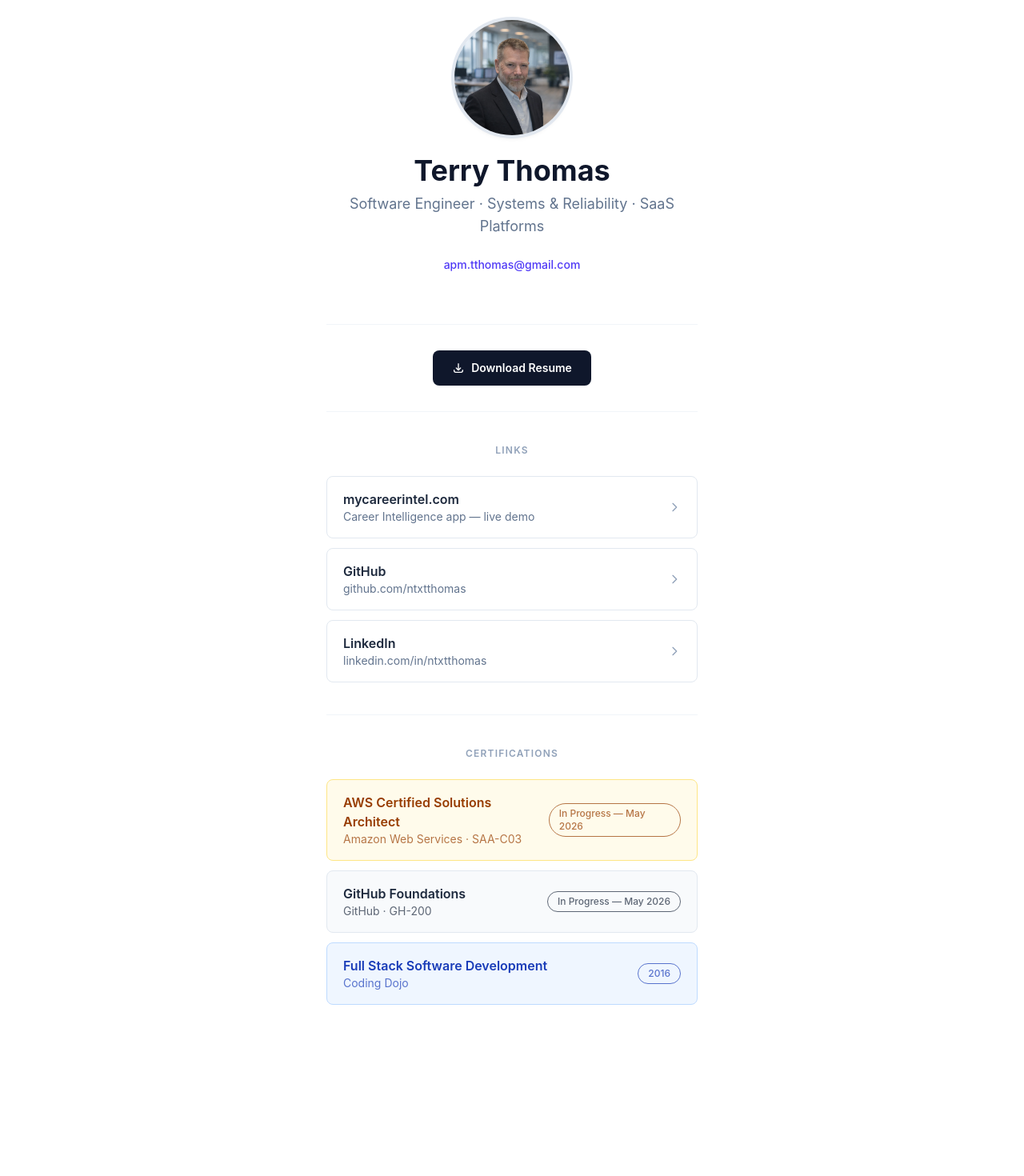
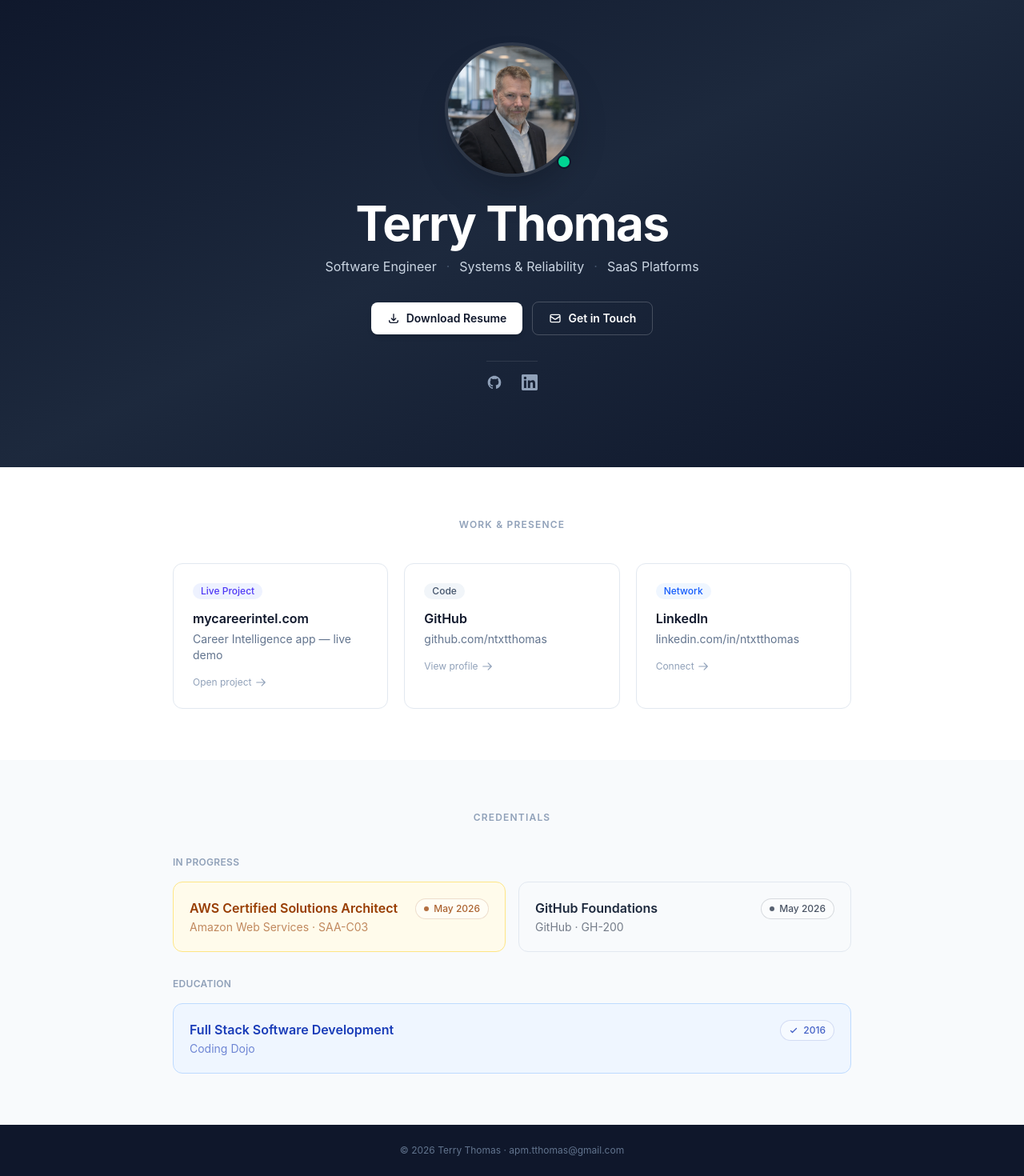
Before and after one commit to ntxtthomas/bio, a React (Vite) app: page / in a window 1280 px wide. Shown: the part 39-1509 px from the top of the page at 80% size. Before the commit the page ends 1399 px from the top, so only its background shows below. Built offline with nearby package versions, Linux system fonts and the light colour scheme.

Commit message:
better uiux

```diff
--- a/index.html
+++ b/index.html
@@ -4,7 +4,7 @@
     <meta charset="UTF-8" />
     <link rel="icon" type="image/svg+xml" href="/favicon.svg" />
     <meta name="viewport" content="width=device-width, initial-scale=1.0" />
-    <title>bio</title>
+    <title>Terry Thomas — Software Engineer</title>
   </head>
   <body>
     <div id="root"></div>
--- a/src/App.tsx
+++ b/src/App.tsx
@@ -1,21 +1,25 @@
 import Certifications from './components/Certifications';
 import Hero from './components/Hero';
 import Links from './components/Links';
-import ResumeDownload from './components/ResumeDownload';
 
 function App() {
   return (
-    <main className="min-h-screen bg-white">
-      <div className="mx-auto max-w-lg px-6 pb-16">
-        <Hero />
-        <hr className="border-slate-100" />
-        <ResumeDownload />
-        <hr className="border-slate-100" />
-        <Links />
-        <hr className="border-slate-100" />
-        <Certifications />
-      </div>
-    </main>
+    <div className="min-h-screen font-sans antialiased">
+      <Hero />
+      <Links />
+      <Certifications />
+      <footer className="bg-slate-900 py-6 text-center text-xs text-slate-500">
+        <p>
+          &copy; {new Date().getFullYear()} Terry Thomas &middot;{' '}
+          <a
+            href="mailto:apm.tthomas@gmail.com"
+            className="transition-colors hover:text-slate-300"
+          >
+            apm.tthomas@gmail.com
+          </a>
+        </p>
+      </footer>
+    </div>
   );
 }
 
--- a/src/components/Certifications.tsx
+++ b/src/components/Certifications.tsx
@@ -29,41 +29,85 @@ const certs: Cert[] = [
   },
 ];
 
+const inProgress = certs.filter((c) => !c.year);
+const completed = certs.filter((c) => c.year);
+
 export default function Certifications() {
   return (
-    <section className="py-10">
-      <h2 className="mb-6 text-center text-xs font-semibold uppercase tracking-widest text-slate-400">
-        Certifications
+    <section className="bg-slate-50 py-16">
+      <div className="mx-auto max-w-4xl px-6">
+        <h2 className="mb-10 text-center text-xs font-semibold uppercase tracking-widest text-slate-400">
+          Credentials
         </h2>
-      <ul className="flex flex-col gap-3">
-        {certs.map(({ name, code, issuer, color, href, year }) => (
-          <li
-            key={name}
-            className={`flex items-center justify-between rounded-lg border px-5 py-4 ${color}`}
-          >
+
+        {/* In Progress */}
+        <div className="mb-8">
+          <p className="mb-4 text-xs font-semibold uppercase tracking-wide text-slate-400">
+            In Progress
+          </p>
+          <div className="grid gap-4 sm:grid-cols-2">
+            {inProgress.map(({ name, code, issuer, color }) => (
+              <div key={name} className={`rounded-xl border p-5 ${color}`}>
+                <div className="flex items-start justify-between gap-3">
                   <div>
-              {href ? (
-                <a
-                  href={href}
-                  target="_blank"
-                  rel="noopener noreferrer"
-                  className="font-semibold underline-offset-2 hover:underline"
-                >
-                  {name}
-                </a>
-              ) : (
-                <span className="font-semibold">{name}</span>
-              )}
-              <p className="text-sm opacity-70">
+                    <p className="font-semibold">{name}</p>
+                    <p className="mt-0.5 text-sm opacity-60">
                       {issuer}{code ? ` · ${code}` : ''}
                     </p>
                   </div>
-            <span className="rounded-full border border-current px-3 py-1 text-xs font-medium opacity-70">
-              {year ?? 'In Progress — May 2026'}
+                  <span className="flex shrink-0 items-center gap-1.5 rounded-full border border-current/20 bg-white/60 px-2.5 py-1 text-xs font-medium opacity-80">
+                    <span className="h-1.5 w-1.5 animate-pulse rounded-full bg-current" aria-hidden="true" />
+                    May 2026
                   </span>
-          </li>
+                </div>
+              </div>
             ))}
-      </ul>
+          </div>
+        </div>
+
+        {/* Education / Completed */}
+        <div>
+          <p className="mb-4 text-xs font-semibold uppercase tracking-wide text-slate-400">
+            Education
+          </p>
+          <div className="grid gap-4">
+            {completed.map(({ name, code, issuer, color, href, year }) => {
+              const inner = (
+                <div className={`rounded-xl border p-5 transition-all ${color} ${href ? 'hover:shadow-md' : ''}`}>
+                  <div className="flex items-start justify-between gap-3">
+                    <div>
+                      <p className="font-semibold">{name}</p>
+                      <p className="mt-0.5 text-sm opacity-60">
+                        {issuer}{code ? ` · ${code}` : ''}
+                      </p>
+                    </div>
+                    <span className="flex shrink-0 items-center gap-1.5 rounded-full border border-current/20 bg-white/60 px-2.5 py-1 text-xs font-medium opacity-80">
+                      <svg
+                        xmlns="http://www.w3.org/2000/svg"
+                        className="h-3 w-3"
+                        fill="none"
+                        viewBox="0 0 24 24"
+                        stroke="currentColor"
+                        strokeWidth={2.5}
+                        aria-hidden="true"
+                      >
+                        <path strokeLinecap="round" strokeLinejoin="round" d="M5 13l4 4L19 7" />
+                      </svg>
+                      {year}
+                    </span>
+                  </div>
+                </div>
+              );
+              return href ? (
+                <a key={name} href={href} target="_blank" rel="noopener noreferrer">{inner}</a>
+              ) : (
+                <div key={name}>{inner}</div>
+              );
+            })}
+          </div>
+        </div>
+
+      </div>
     </section>
   );
 }
--- a/src/components/Hero.tsx
+++ b/src/components/Hero.tsx
@@ -2,24 +2,102 @@ import headshot from '../assets/tthomas_3.png';
 
 export default function Hero() {
   return (
-    <section className="flex flex-col items-center gap-6 py-16 text-center">
+    <section className="bg-gradient-to-br from-slate-900 via-slate-800 to-slate-900 px-6 py-24 text-white">
+      <div className="mx-auto flex max-w-2xl flex-col items-center gap-8 text-center">
+
+        {/* Headshot */}
+        <div className="relative">
           <img
             src={headshot}
             alt="Terry Thomas"
-        className="h-36 w-36 rounded-full object-cover shadow-md ring-4 ring-slate-200"
+            className="h-40 w-40 rounded-full object-cover shadow-2xl ring-4 ring-white/10"
           />
-      <div>
-        <h1 className="text-4xl font-bold text-slate-900">Terry Thomas</h1>
-        <p className="mt-2 text-lg text-slate-500">
-          Software Engineer · Systems & Reliability · SaaS Platforms
-        </p>
+          <span
+            className="absolute bottom-2 right-2 h-3.5 w-3.5 rounded-full bg-emerald-400 ring-2 ring-slate-900"
+            aria-hidden="true"
+          />
         </div>
+
+        {/* Name + tagline */}
+        <div className="space-y-3">
+          <h1 className="text-5xl font-bold tracking-tight sm:text-6xl">
+            Terry Thomas
+          </h1>
+          <div className="flex flex-wrap items-center justify-center gap-x-3 gap-y-1 text-slate-300">
+            <span>Software Engineer</span>
+            <span className="text-slate-600" aria-hidden="true">&middot;</span>
+            <span>Systems &amp; Reliability</span>
+            <span className="text-slate-600" aria-hidden="true">&middot;</span>
+            <span>SaaS Platforms</span>
+          </div>
+        </div>
+
+        {/* Primary CTAs */}
+        <div className="flex flex-wrap items-center justify-center gap-3">
+          <a
+            href="/resume.pdf"
+            download
+            className="inline-flex items-center gap-2 rounded-lg bg-white px-5 py-2.5 text-sm font-semibold text-slate-900 shadow-md transition-all hover:bg-indigo-50 hover:shadow-lg active:scale-95"
+          >
+            <svg
+              xmlns="http://www.w3.org/2000/svg"
+              className="h-4 w-4"
+              fill="none"
+              viewBox="0 0 24 24"
+              stroke="currentColor"
+              strokeWidth={2}
+              aria-hidden="true"
+            >
+              <path strokeLinecap="round" strokeLinejoin="round" d="M4 16v1a3 3 0 003 3h10a3 3 0 003-3v-1m-4-4l-4 4m0 0l-4-4m4 4V4" />
+            </svg>
+            Download Resume
+          </a>
           <a
             href="mailto:apm.tthomas@gmail.com"
-        className="text-sm font-medium text-indigo-600 transition-colors hover:text-indigo-800"
+            className="inline-flex items-center gap-2 rounded-lg border border-white/20 px-5 py-2.5 text-sm font-semibold text-white transition-all hover:bg-white/10 active:scale-95"
           >
-        apm.tthomas@gmail.com
+            <svg
+              xmlns="http://www.w3.org/2000/svg"
+              className="h-4 w-4"
+              fill="none"
+              viewBox="0 0 24 24"
+              stroke="currentColor"
+              strokeWidth={2}
+              aria-hidden="true"
+            >
+              <path strokeLinecap="round" strokeLinejoin="round" d="M3 8l7.89 5.26a2 2 0 002.22 0L21 8M5 19h14a2 2 0 002-2V7a2 2 0 00-2-2H5a2 2 0 00-2 2v10a2 2 0 002 2z" />
+            </svg>
+            Get in Touch
           </a>
+        </div>
+
+        {/* Social icon links */}
+        <div className="flex items-center gap-6 border-t border-white/10 pt-4">
+          <a
+            href="https://github.com/ntxtthomas"
+            target="_blank"
+            rel="noopener noreferrer"
+            aria-label="GitHub profile"
+            className="text-slate-400 transition-colors hover:text-white"
+          >
+            <svg className="h-5 w-5" fill="currentColor" viewBox="0 0 24 24" aria-hidden="true">
+              <path fillRule="evenodd" clipRule="evenodd" d="M12 2C6.477 2 2 6.484 2 12.017c0 4.425 2.865 8.18 6.839 9.504.5.092.682-.217.682-.483 0-.237-.008-.868-.013-1.703-2.782.605-3.369-1.343-3.369-1.343-.454-1.158-1.11-1.466-1.11-1.466-.908-.62.069-.608.069-.608 1.003.07 1.531 1.032 1.531 1.032.892 1.53 2.341 1.088 2.91.832.092-.647.35-1.088.636-1.338-2.22-.253-4.555-1.113-4.555-4.951 0-1.093.39-1.988 1.029-2.688-.103-.253-.446-1.272.098-2.65 0 0 .84-.27 2.75 1.026A9.564 9.564 0 0112 6.844c.85.004 1.705.115 2.504.337 1.909-1.296 2.747-1.027 2.747-1.027.546 1.379.202 2.398.1 2.651.64.7 1.028 1.595 1.028 2.688 0 3.848-2.339 4.695-4.566 4.943.359.309.678.92.678 1.855 0 1.338-.012 2.419-.012 2.747 0 .268.18.58.688.482A10.019 10.019 0 0022 12.017C22 6.484 17.522 2 12 2z" />
+            </svg>
+          </a>
+          <a
+            href="https://www.linkedin.com/in/ntxtthomas"
+            target="_blank"
+            rel="noopener noreferrer"
+            aria-label="LinkedIn profile"
+            className="text-slate-400 transition-colors hover:text-white"
+          >
+            <svg className="h-5 w-5" fill="currentColor" viewBox="0 0 24 24" aria-hidden="true">
+              <path d="M20.447 20.452h-3.554v-5.569c0-1.328-.027-3.037-1.852-3.037-1.853 0-2.136 1.445-2.136 2.939v5.667H9.351V9h3.414v1.561h.046c.477-.9 1.637-1.85 3.37-1.85 3.601 0 4.267 2.37 4.267 5.455v6.286zM5.337 7.433a2.062 2.062 0 01-2.063-2.065 2.064 2.064 0 112.063 2.065zm1.782 13.019H3.555V9h3.564v11.452zM22.225 0H1.771C.792 0 0 .774 0 1.729v20.542C0 23.227.792 24 1.771 24h20.451C23.2 24 24 23.227 24 22.271V1.729C24 .774 23.2 0 22.222 0h.003z" />
+            </svg>
+          </a>
+        </div>
+
+      </div>
     </section>
   );
 }
--- a/src/components/Links.tsx
+++ b/src/components/Links.tsx
@@ -1,63 +1,80 @@
-interface LinkItem {
+interface LinkCard {
+  category: string;
+  categoryColor: string;
   label: string;
   description: string;
+  cta: string;
   href: string;
 }
 
-const links: LinkItem[] = [
+const links: LinkCard[] = [
   {
+    category: 'Live Project',
+    categoryColor: 'bg-indigo-50 text-indigo-600',
     label: 'mycareerintel.com',
     description: 'Career Intelligence app — live demo',
+    cta: 'Open project',
     href: 'https://mycareerintel.com',
   },
   {
+    category: 'Code',
+    categoryColor: 'bg-slate-100 text-slate-600',
     label: 'GitHub',
     description: 'github.com/ntxtthomas',
+    cta: 'View profile',
     href: 'https://github.com/ntxtthomas',
   },
   {
+    category: 'Network',
+    categoryColor: 'bg-blue-50 text-blue-600',
     label: 'LinkedIn',
     description: 'linkedin.com/in/ntxtthomas',
+    cta: 'Connect',
     href: 'https://www.linkedin.com/in/ntxtthomas',
   },
 ];
 
 export default function Links() {
   return (
-    <section className="py-10">
-      <h2 className="mb-6 text-center text-xs font-semibold uppercase tracking-widest text-slate-400">
-        Links
+    <section className="bg-white py-16">
+      <div className="mx-auto max-w-4xl px-6">
+        <h2 className="mb-10 text-center text-xs font-semibold uppercase tracking-widest text-slate-400">
+          Work &amp; Presence
         </h2>
-      <ul className="flex flex-col gap-3">
-        {links.map(({ label, href, description }) => (
-          <li key={href}>
+        <div className="grid gap-5 sm:grid-cols-3">
+          {links.map(({ category, categoryColor, label, description, cta, href }) => (
             <a
+              key={href}
               href={href}
               target="_blank"
               rel="noopener noreferrer"
-              className="group flex items-center justify-between rounded-lg border border-slate-200 px-5 py-4 transition-all hover:border-indigo-400 hover:bg-indigo-50"
+              className="group flex flex-col rounded-xl border border-slate-200 p-6 transition-all hover:border-indigo-300 hover:shadow-md"
             >
-              <div>
-                <span className="font-semibold text-slate-800 group-hover:text-indigo-700">
+              <span className={`mb-3 inline-block self-start rounded-full px-2.5 py-0.5 text-xs font-medium ${categoryColor}`}>
+                {category}
+              </span>
+              <h3 className="text-base font-semibold text-slate-900 group-hover:text-indigo-700">
                 {label}
-                </span>
-                <p className="text-sm text-slate-500">{description}</p>
-              </div>
+              </h3>
+              <p className="mt-1 text-sm text-slate-500">{description}</p>
+              <div className="mt-4 flex items-center text-xs text-slate-400 group-hover:text-indigo-500">
+                <span>{cta}</span>
                 <svg
                   xmlns="http://www.w3.org/2000/svg"
-                className="h-4 w-4 text-slate-400 transition-transform group-hover:translate-x-0.5 group-hover:text-indigo-500"
+                  className="ml-1 h-3.5 w-3.5 transition-transform group-hover:translate-x-0.5"
                   fill="none"
                   viewBox="0 0 24 24"
                   stroke="currentColor"
                   strokeWidth={2}
                   aria-hidden="true"
                 >
-                <path strokeLinecap="round" strokeLinejoin="round" d="M9 5l7 7-7 7" />
+                  <path strokeLinecap="round" strokeLinejoin="round" d="M14 5l7 7m0 0l-7 7m7-7H3" />
                 </svg>
+              </div>
             </a>
-          </li>
           ))}
-      </ul>
+        </div>
+      </div>
     </section>
   );
 }
```
Lines whose indentation alone changed are shown as unchanged.
